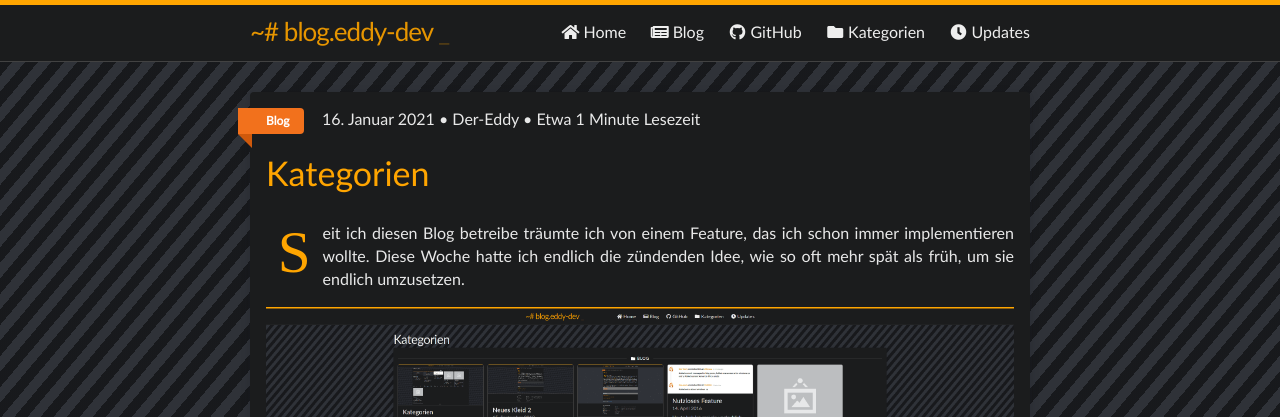
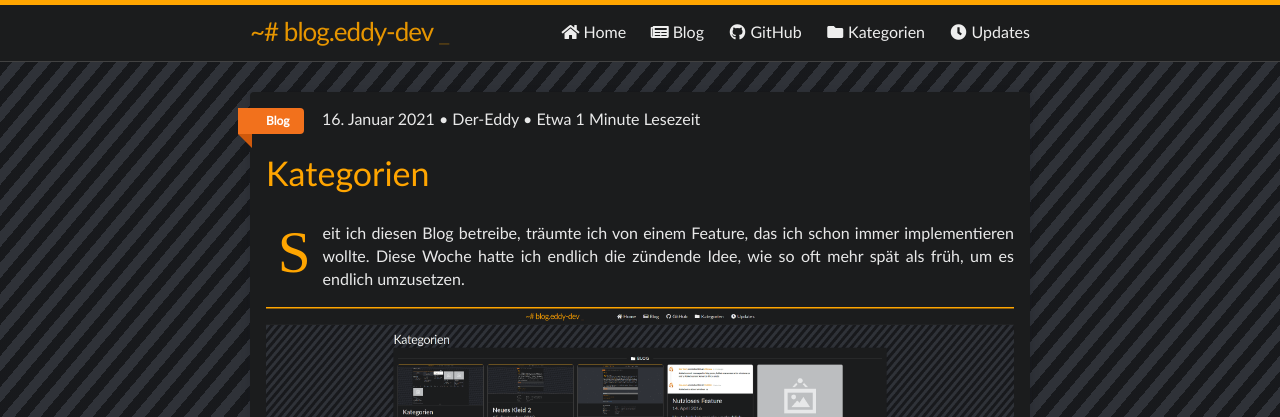
Before and after one commit to Der-Eddy/blog, a Jekyll site: the page built from _posts/2021-01-17-kategorieren.md, in a window 1280 px wide. Shown: the top 417 px of the page. Built offline with Jekyll 4.4.1, drawn with Linux system fonts in a browser that asks for light colours.

Commit message:
Update 2021-01-17-kategorieren.md
Einige der Fehler gefixt (nicht alle, damit du auch noch was zu tun hast lmao) 🌝

```diff
--- a/_posts/2021-01-17-kategorieren.md
+++ b/_posts/2021-01-17-kategorieren.md
@@ -8,7 +8,7 @@
 keyword: kategorien
 preview: screenshot_head.png
 ---
-Seit ich diesen Blog betreibe träumte ich von einem Feature, das ich schon immer implementieren wollte. Diese Woche hatte ich endlich die zündenden Idee, wie so oft mehr spät als früh, um sie endlich umzusetzen.
+Seit ich diesen Blog betreibe, träumte ich von einem Feature, das ich schon immer implementieren wollte. Diese Woche hatte ich endlich die zündende Idee, wie so oft mehr spät als früh, um es endlich umzusetzen.
 
 {% include image.html url="screenshot_head.png" description="Ein kleiner Auszug aus der neuen Seite" %}
 
```
